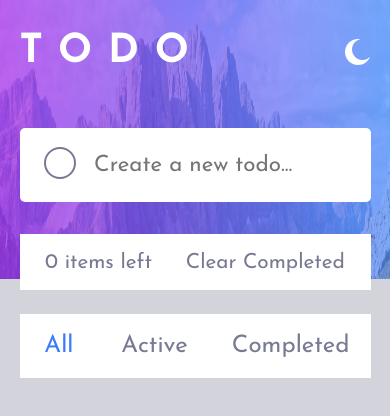
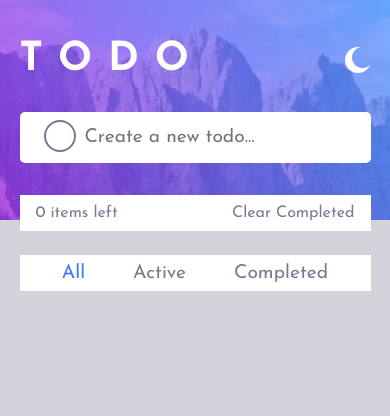
Before and after one commit to gamb14/React-Todo-App-with-drag-and-drop, a React (Create React App) app: page / in a window 390 px wide. Shown: the top 416 px of the page. Built offline with nearby package versions, Linux system fonts and the light colour scheme.

Commit message:
Mobile improvements

```diff
--- a/src/App.css
+++ b/src/App.css
@@ -26,12 +26,12 @@ input {
 
 .app.light {
   background : var(--light-grayish-blue-light) url('./images/bg-desktop-light.jpg') no-repeat;
-  background-size: 100% 33%;
+  background-size: 100% 300px;
 }
 
 .app.dark {
   background : var(--very-dark-blue) url('./images/bg-desktop-dark.jpg') no-repeat;
-  background-size: 100% 33%;
+  background-size: 100% 300px;
   color: var(--light-grayish-blue-dark2);
 }
 
@@ -47,6 +47,22 @@ input {
   .container {
     width: 90%;
     min-width: 0;
-    padding-top: 2rem;
+    padding-top: 2.5rem;
   }
 }
+
+@media (max-width: 450px) {
+  .app {
+  font-size: 1.2rem;
+  }
+
+  .app.light {
+    background-image: url('./images/bg-mobile-light.jpg');
+    background-size: 100% 220px;
+  }
+
+  .app.dark {
+    background-image: url('./images/bg-mobile-dark.jpg');
+    background-size: 100% 220px;
+  }
+}
--- a/src/components/AddTodo.css
+++ b/src/components/AddTodo.css
@@ -70,3 +70,12 @@
 .app.dark .add-todo span::before {
   background: var(--very-dark-desaturated-blue);
 }
+
+
+/* Media Queries */
+
+@media (max-width: 450px) {
+  .add-todo {
+    padding: 1rem;
+  }
+}
--- a/src/components/Footer.css
+++ b/src/components/Footer.css
@@ -25,7 +25,7 @@
   color: var(--bright-blue);
 }
 
-.footer-filters > p {
+.footer-filters.desktop > p {
   height: 100%;
   display: flex;
   justify-content: center;
@@ -35,13 +35,14 @@
 
 .footer-filters.mobile {
   display: none;
-  height: 4rem;
+  height: 2.25rem;
   padding: 0 1.6rem;
   background-color: #fff;
   color: var(--dark-grayish-blue);
   margin-top: 1.5rem;
-  font-size: 1.5rem;
+  font-size: 1.2rem;
   width: auto;
+  align-items: center;
   justify-content: center;
   column-gap: 3rem;
   transition: 0.5s ease-in;
@@ -86,6 +87,12 @@
 /* Media Queries */
 
 @media (max-width: 900px) {
+
+  .footer-inner {
+    height: 2.25rem;
+    padding: 0 1rem;
+    font-size: 1rem;
+  }
   .footer-filters.desktop {
     display: none;
   }
@@ -98,4 +105,6 @@
     background-color: var(--very-dark-desaturated-blue);
   }
 
+
+
 }
--- a/src/components/Header.css
+++ b/src/components/Header.css
@@ -15,3 +15,10 @@ header h1 {
 header img {
   cursor: pointer;
 }
+
+@media (max-width: 450px) {
+  header {
+  margin-bottom: 2rem;
+  }
+
+}
--- a/src/components/TodoItem.css
+++ b/src/components/TodoItem.css
@@ -126,3 +126,9 @@ label:hover span::before {
     cursor: pointer;
   }
 }
+
+@media (max-width: 450px) {
+  .todo-item {
+    padding: 1rem;
+  }
+}
```
Also changed, not shown: 1 other file (tests, documents, lock files or other folders).
